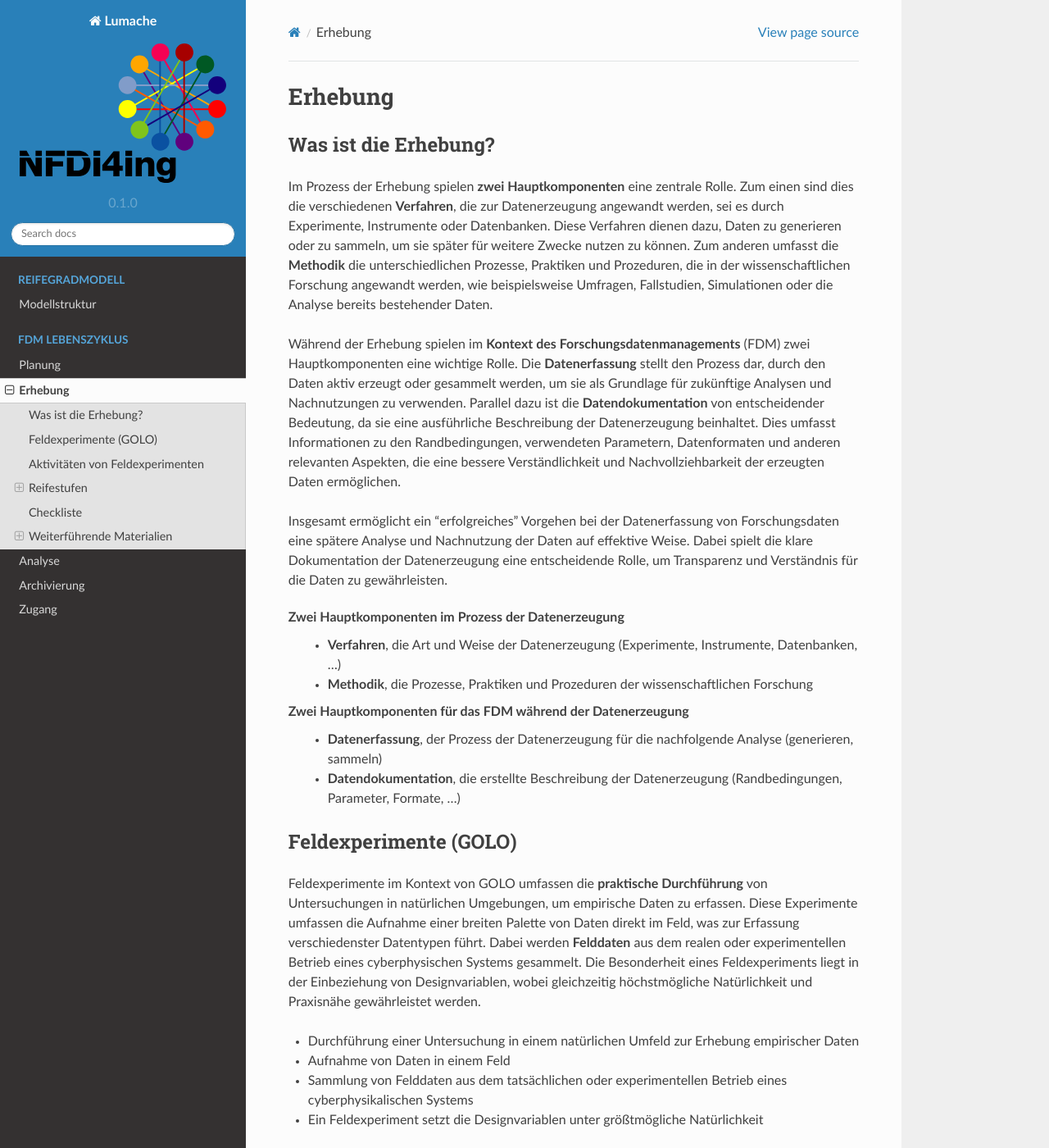
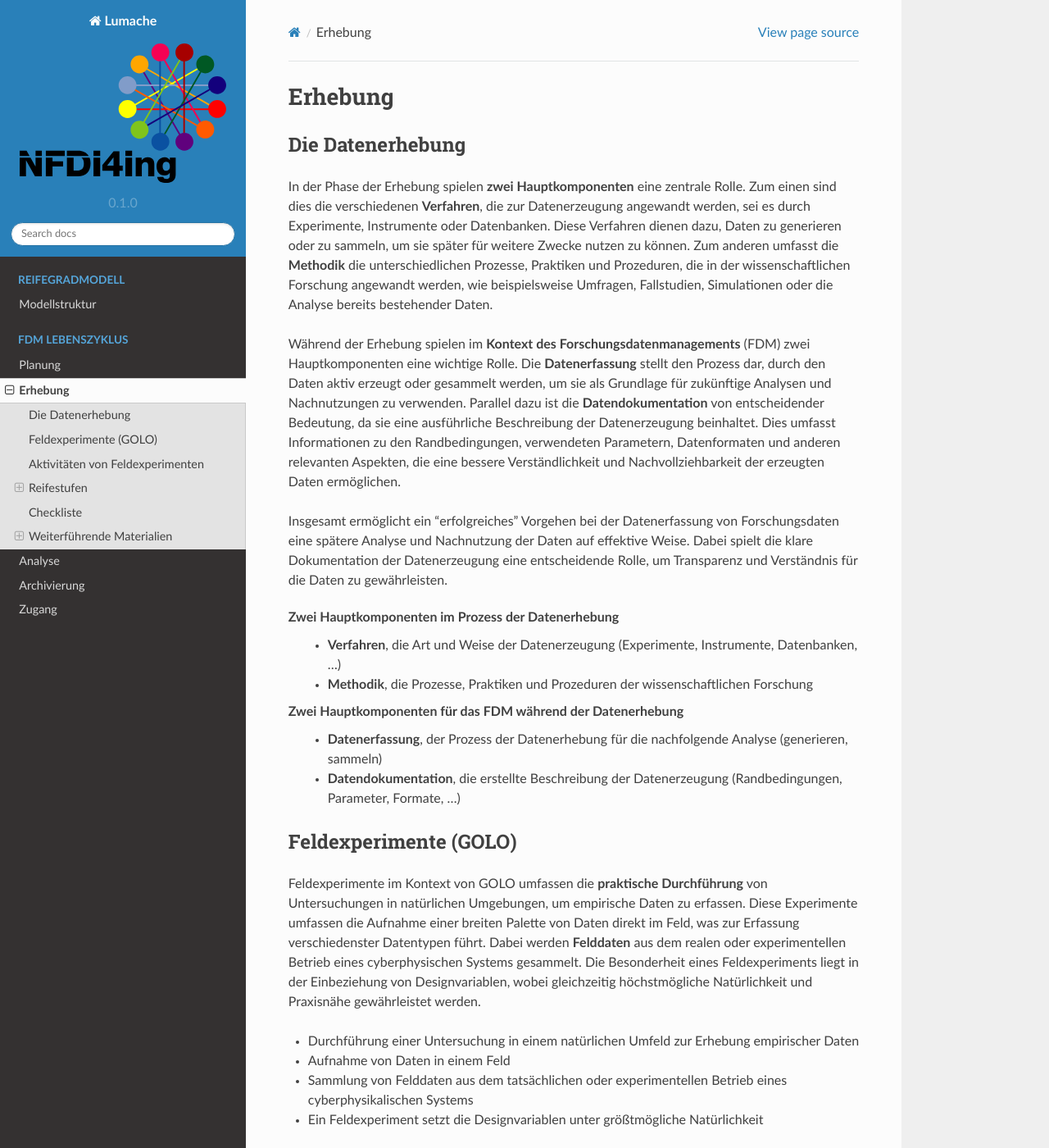
Before and after one commit to LUHMW/MaturityModelsNFDI4Ing, a Sphinx documentation site: the page built from docs/source/Erhebung.rst, in a window 1280 px wide and 1400 px high. Shown: the whole window at 82% size. Built offline with Sphinx 7.4.7 and the Read the Docs theme 2.0.0, drawn with Linux system fonts in a browser that asks for light colours.

Commit message:
Update Erhebung.rst

```diff
--- a/docs/source/Erhebung.rst
+++ b/docs/source/Erhebung.rst
@@ -6,20 +6,20 @@
 #################################
 
 *************************
-Was ist die Erhebung?
+Die Datenerhebung
 *************************
 
-Im Prozess der Erhebung spielen **zwei Hauptkomponenten** eine zentrale Rolle. Zum einen sind dies die verschiedenen **Verfahren**, die zur Datenerzeugung angewandt werden, sei es durch Experimente, Instrumente oder Datenbanken. Diese Verfahren dienen dazu, Daten zu generieren oder zu sammeln, um sie später für weitere Zwecke nutzen zu können. Zum anderen umfasst die **Methodik** die unterschiedlichen Prozesse, Praktiken und Prozeduren, die in der wissenschaftlichen Forschung angewandt werden, wie beispielsweise Umfragen, Fallstudien, Simulationen oder die Analyse bereits bestehender Daten.
+In der Phase der Erhebung spielen **zwei Hauptkomponenten** eine zentrale Rolle. Zum einen sind dies die verschiedenen **Verfahren**, die zur Datenerzeugung angewandt werden, sei es durch Experimente, Instrumente oder Datenbanken. Diese Verfahren dienen dazu, Daten zu generieren oder zu sammeln, um sie später für weitere Zwecke nutzen zu können. Zum anderen umfasst die **Methodik** die unterschiedlichen Prozesse, Praktiken und Prozeduren, die in der wissenschaftlichen Forschung angewandt werden, wie beispielsweise Umfragen, Fallstudien, Simulationen oder die Analyse bereits bestehender Daten.
 
 Während der Erhebung spielen im **Kontext des Forschungsdatenmanagements** (FDM) zwei Hauptkomponenten eine wichtige Rolle. Die **Datenerfassung** stellt den Prozess dar, durch den Daten aktiv erzeugt oder gesammelt werden, um sie als Grundlage für zukünftige Analysen und Nachnutzungen zu verwenden. Parallel dazu ist die **Datendokumentation** von entscheidender Bedeutung, da sie eine ausführliche Beschreibung der Datenerzeugung beinhaltet. Dies umfasst Informationen zu den Randbedingungen, verwendeten Parametern, Datenformaten und anderen relevanten Aspekten, die eine bessere Verständlichkeit und Nachvollziehbarkeit der erzeugten Daten ermöglichen.
 
 Insgesamt ermöglicht ein "erfolgreiches" Vorgehen bei der Datenerfassung von Forschungsdaten eine spätere Analyse und Nachnutzung der Daten auf effektive Weise. Dabei spielt die klare Dokumentation der Datenerzeugung eine entscheidende Rolle, um Transparenz und Verständnis für die Daten zu gewährleisten.
 
-**Zwei Hauptkomponenten im Prozess der Datenerzeugung**
+**Zwei Hauptkomponenten im Prozess der Datenerhebung**
 	* **Verfahren**, die Art und Weise der Datenerzeugung (Experimente, Instrumente, Datenbanken, ...)
 	* **Methodik**, die Prozesse, Praktiken und Prozeduren der wissenschaftlichen Forschung
-**Zwei Hauptkomponenten für das FDM während der Datenerzeugung**
-	* **Datenerfassung**, der Prozess der Datenerzeugung für die nachfolgende Analyse (generieren, sammeln)
+**Zwei Hauptkomponenten für das FDM während der Datenerhebung**
+	* **Datenerfassung**, der Prozess der Datenerhebung für die nachfolgende Analyse (generieren, sammeln)
 	* **Datendokumentation**, die erstellte Beschreibung der Datenerzeugung (Randbedingungen, Parameter, Formate, ...)
 
 
```
